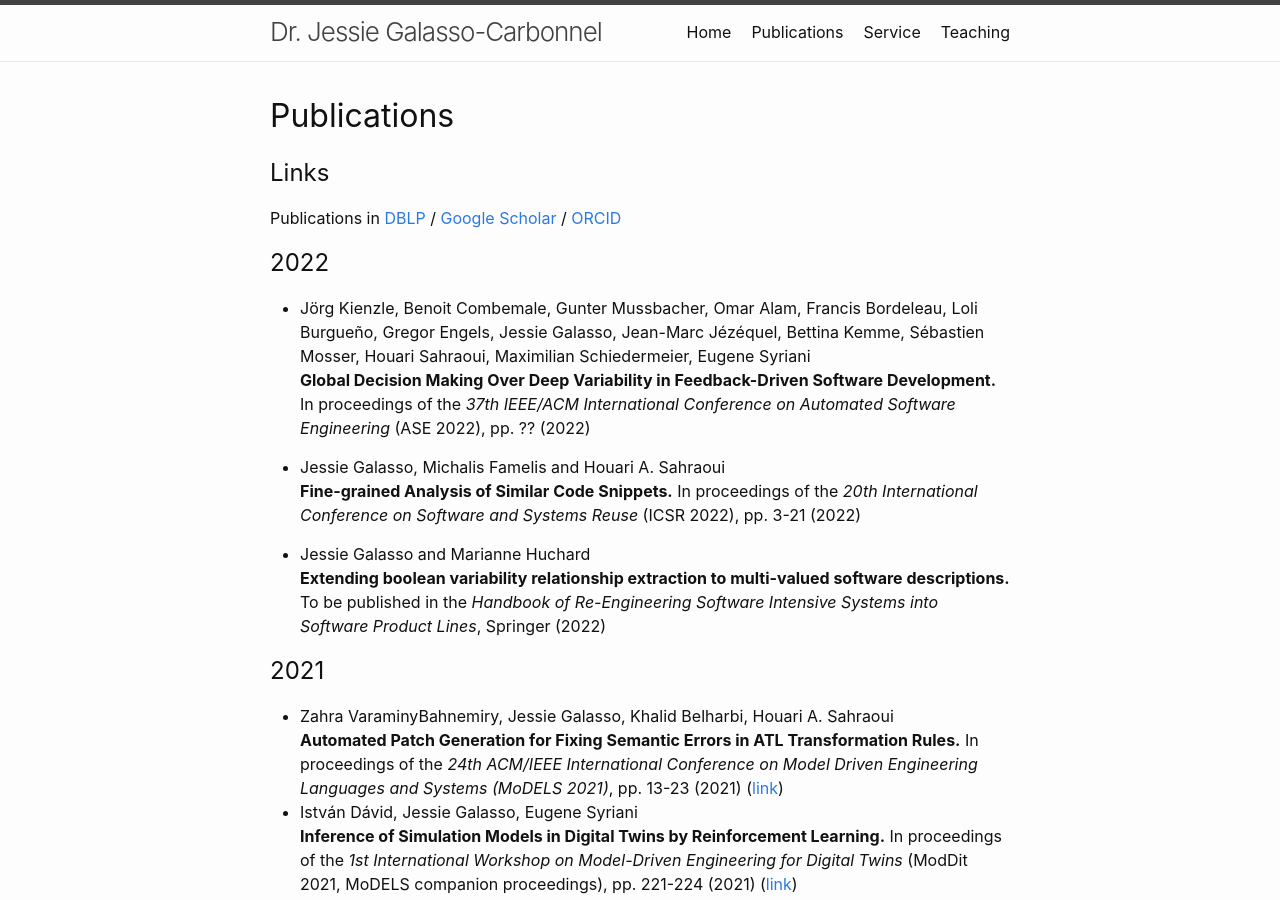
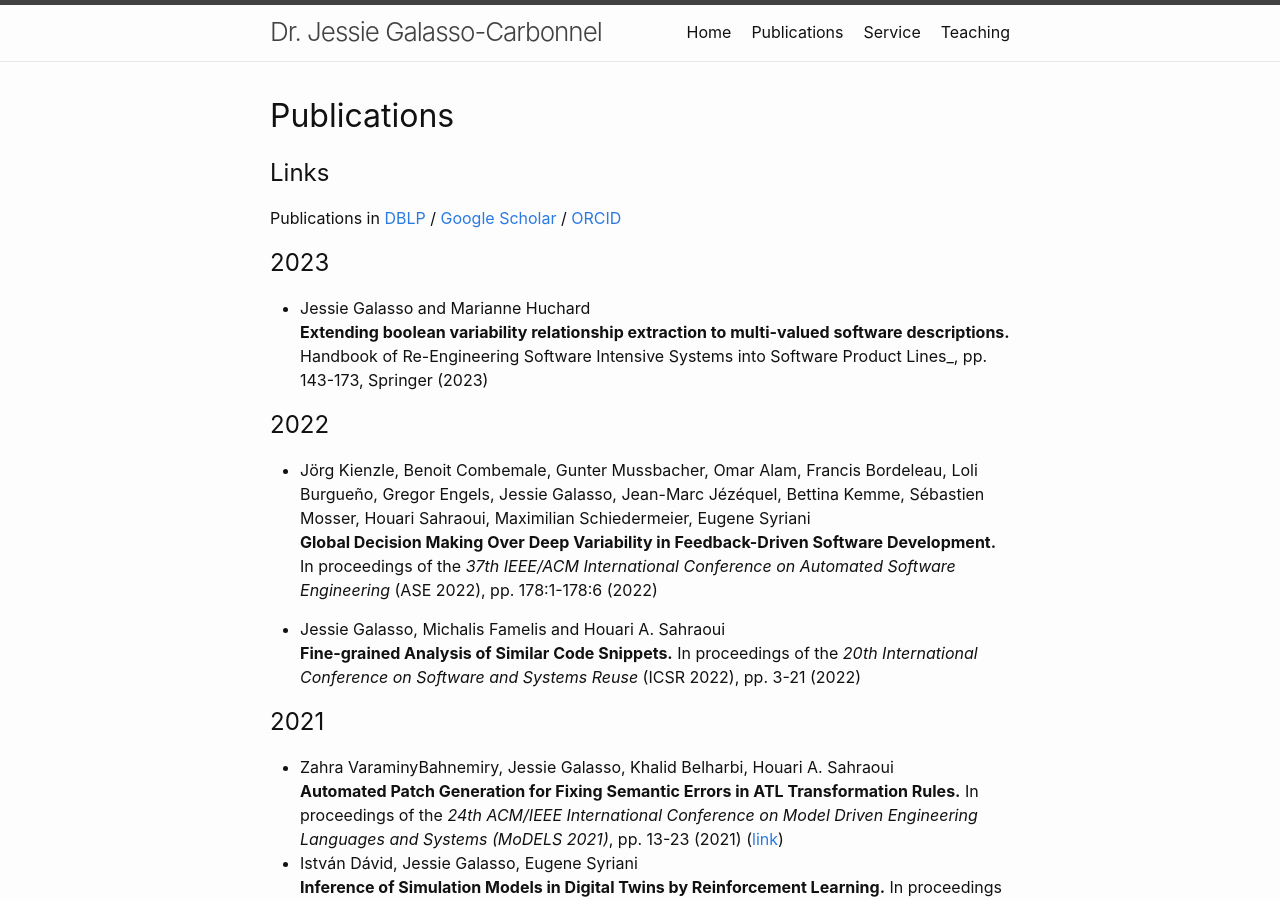
Before and after one commit to jgalasso/jgalasso.github.io, a Jekyll site: the page built from publications.md, in a window 1280 px wide and 900 px high. Built offline with Jekyll 4.4.1, drawn with Linux system fonts in a browser that asks for light colours.

Commit message:
Update publications.md

```diff
--- a/publications.md
+++ b/publications.md
@@ -9,16 +9,18 @@ permalink: /publications/
 ## Links
 Publications in [DBLP](https://dblp.uni-trier.de/pid/167/4978.html) / [Google Scholar](https://scholar.google.fr/citations?user=uZj-UtsAAAAJ&hl=fr&oi=sra) / [ORCID](https://orcid.org/0000-0002-9868-1814)
 
+## 2023
+
+ - Jessie Galasso and Marianne Huchard
+__Extending boolean variability relationship extraction to multi-valued software descriptions.__ Handbook of Re-Engineering Software Intensive Systems into Software Product Lines_, pp. 143-173, Springer (2023)
+
 ## 2022
 
 - Jörg Kienzle, Benoit Combemale, Gunter Mussbacher, Omar Alam, Francis Bordeleau, Loli Burgueño, Gregor Engels, Jessie Galasso, Jean-Marc Jézéquel, Bettina Kemme, Sébastien Mosser, Houari Sahraoui, Maximilian Schiedermeier, Eugene Syriani
-__Global Decision Making Over Deep Variability in Feedback-Driven Software Development.__ In proceedings of the _37th IEEE/ACM International Conference on Automated Software Engineering_ (ASE 2022), pp. ?? (2022)
+__Global Decision Making Over Deep Variability in Feedback-Driven Software Development.__ In proceedings of the _37th IEEE/ACM International Conference on Automated Software Engineering_ (ASE 2022), pp. 178:1-178:6 (2022)
 
 - Jessie Galasso, Michalis Famelis and Houari A. Sahraoui
 __Fine-grained Analysis of Similar Code Snippets.__ In proceedings of the _20th International Conference on Software and Systems Reuse_ (ICSR 2022), pp. 3-21 (2022)
-
- - Jessie Galasso and Marianne Huchard
-__Extending boolean variability relationship extraction to multi-valued software descriptions.__ To be published in the _Handbook of Re-Engineering Software Intensive Systems into Software Product Lines_, Springer (2022)
 
 ## 2021
 
```
